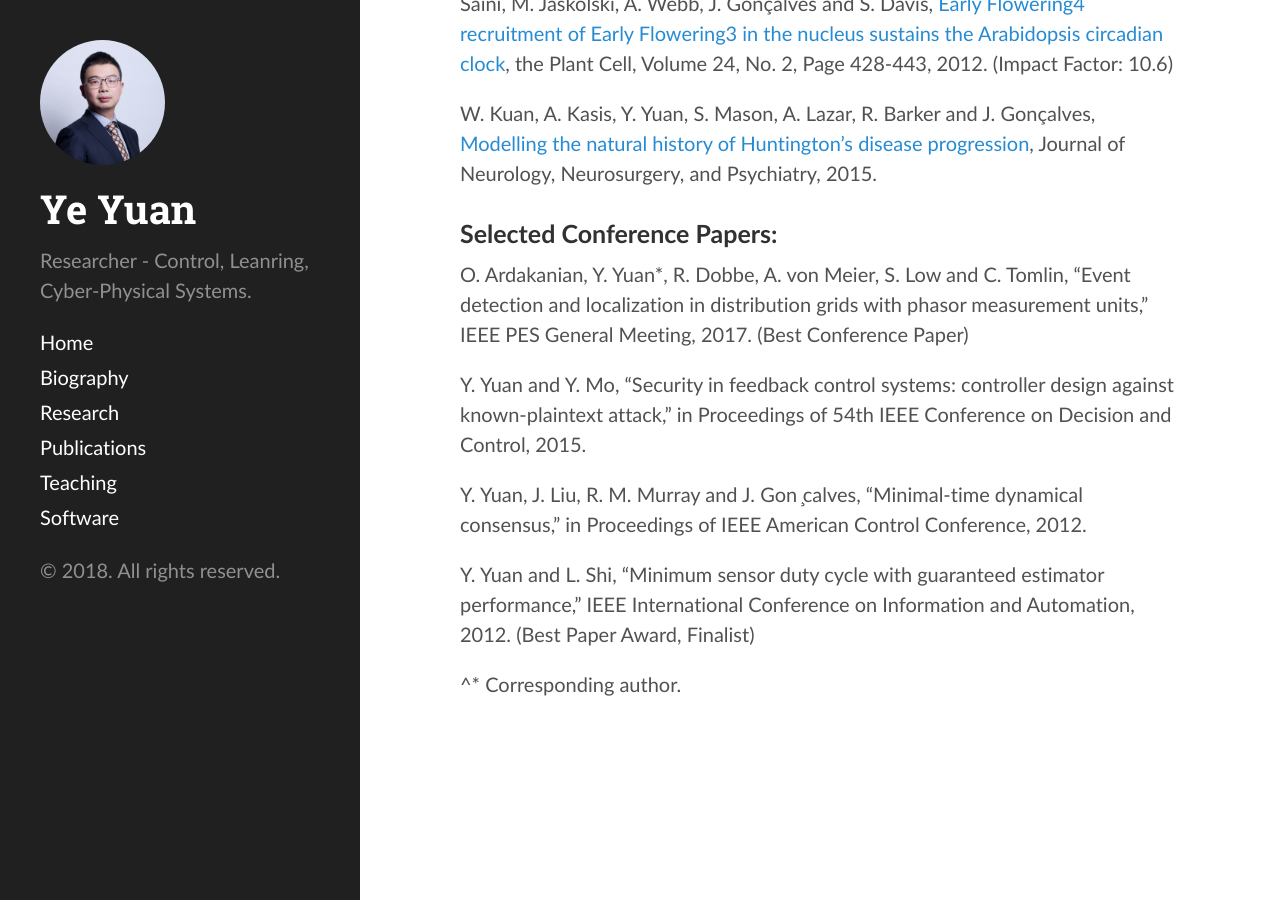
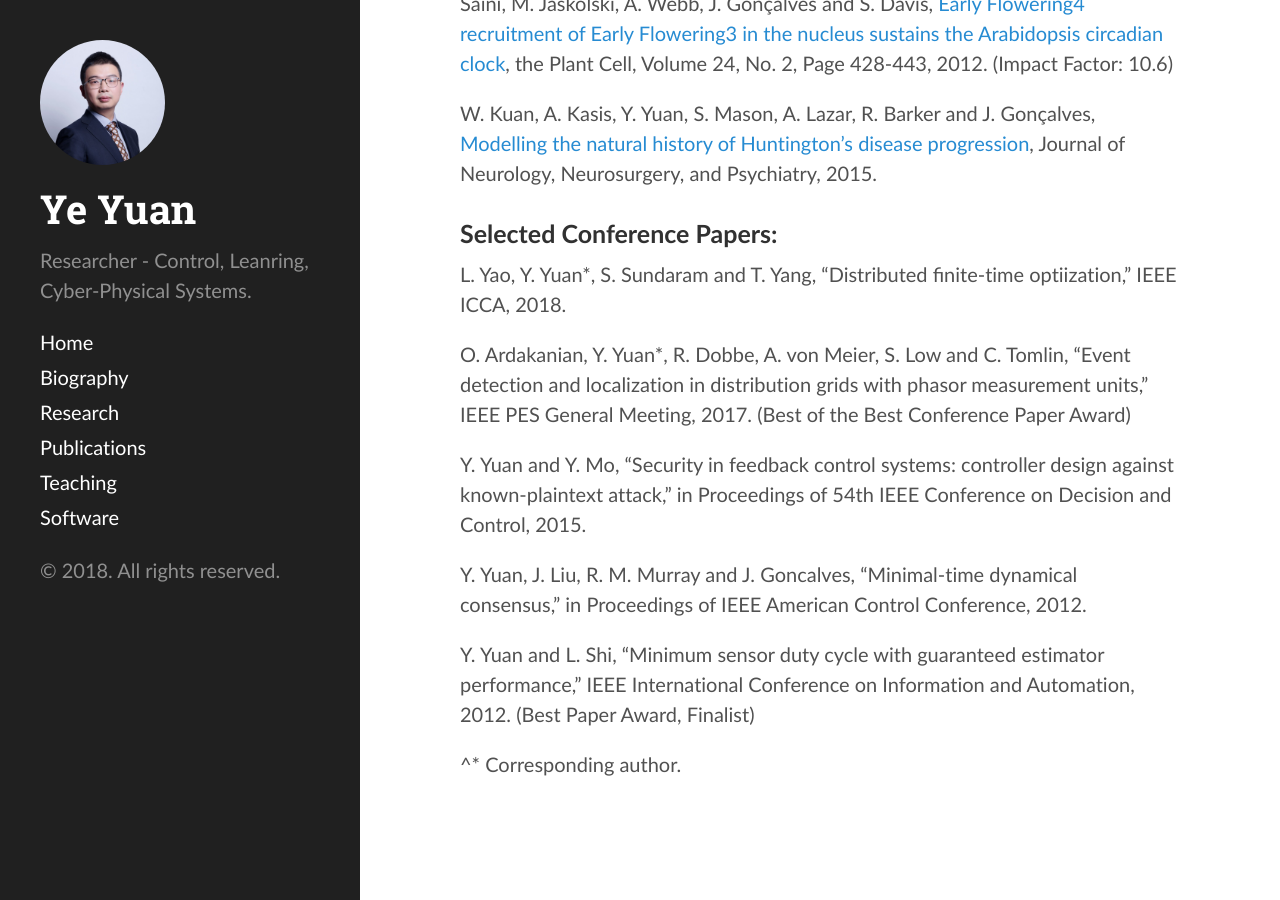
Before and after one commit to yy311/yy311.github.io, a Jekyll site: the page built from publication.md, in a window 1280 px wide and 900 px high, scrolled down 2245 px. Built offline with Jekyll 4.4.1, drawn with Linux system fonts in a browser that asks for light colours.

Commit message:
Update publication.md

```diff
--- a/publication.md
+++ b/publication.md
@@ -60,11 +60,13 @@ W. Kuan, A. Kasis, Y. Yuan, S. Mason, A. Lazar, R. Barker and J. Gonçalves,[ M
 
 <h3>Selected Conference Papers:</h3>
 
-O. Ardakanian, Y. Yuan*, R. Dobbe, A. von Meier, S. Low and C. Tomlin, “Event detection and localization in distribution grids with phasor measurement units,” IEEE PES General Meeting, 2017. (Best Conference Paper)
+L. Yao, Y. Yuan*, S. Sundaram and T. Yang, “Distributed finite-time optiization,” IEEE ICCA, 2018.
+
+O. Ardakanian, Y. Yuan*, R. Dobbe, A. von Meier, S. Low and C. Tomlin, “Event detection and localization in distribution grids with phasor measurement units,” IEEE PES General Meeting, 2017. (Best of the Best Conference Paper Award)
 
 Y. Yuan and Y. Mo, “Security in feedback control systems: controller design against known-plaintext attack,” in Proceedings of 54th IEEE Conference on Decision and Control, 2015.
 
-Y. Yuan, J. Liu, R. M. Murray and J. Gon ̧calves, “Minimal-time dynamical consensus,” in Proceedings of IEEE American Control Conference, 2012.
+Y. Yuan, J. Liu, R. M. Murray and J. Goncalves, “Minimal-time dynamical consensus,” in Proceedings of IEEE American Control Conference, 2012.
 
 Y. Yuan and L. Shi, “Minimum sensor duty cycle with guaranteed estimator performance,” IEEE International Conference on Information and Automation, 2012. (Best Paper Award, Finalist)
 
```
